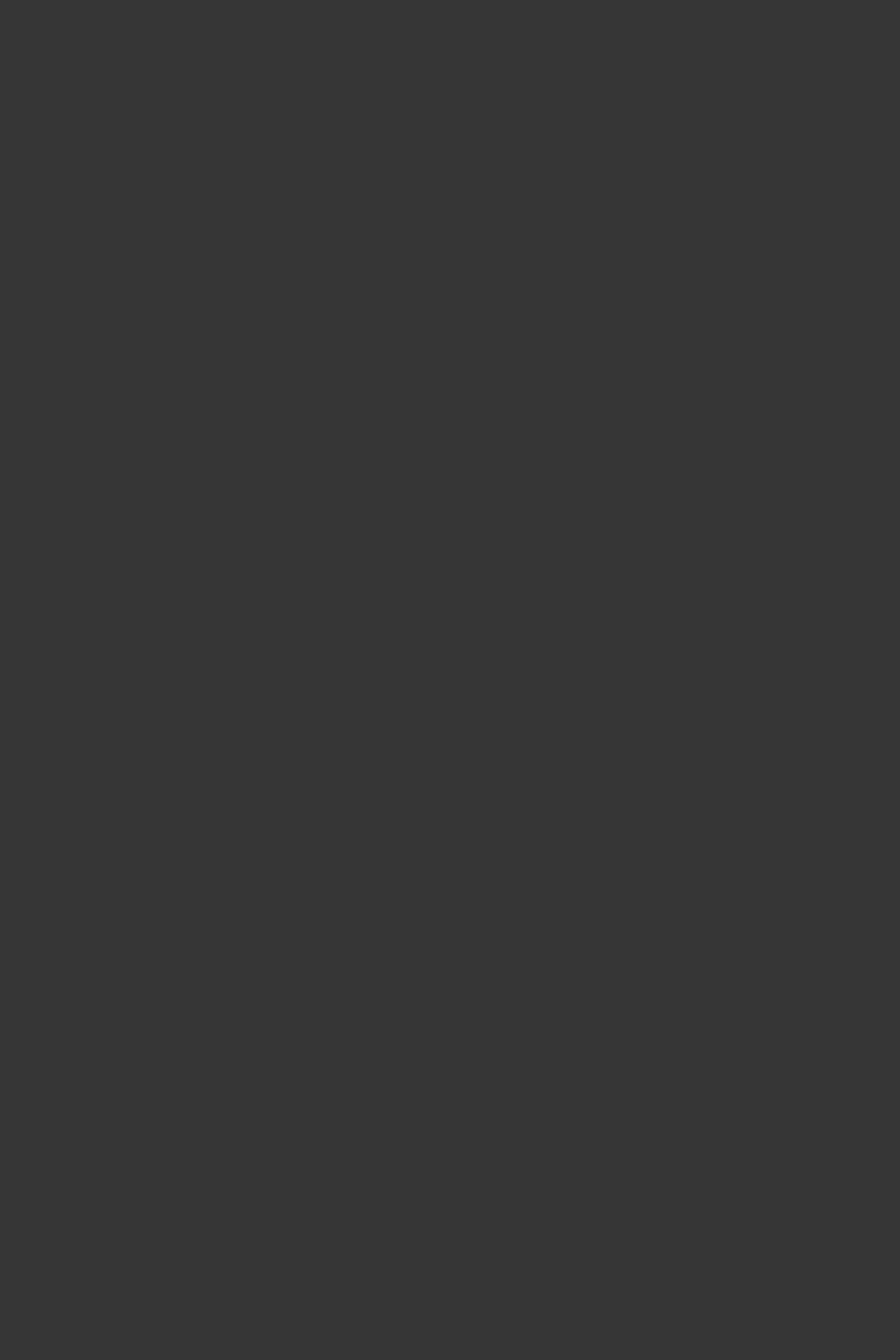
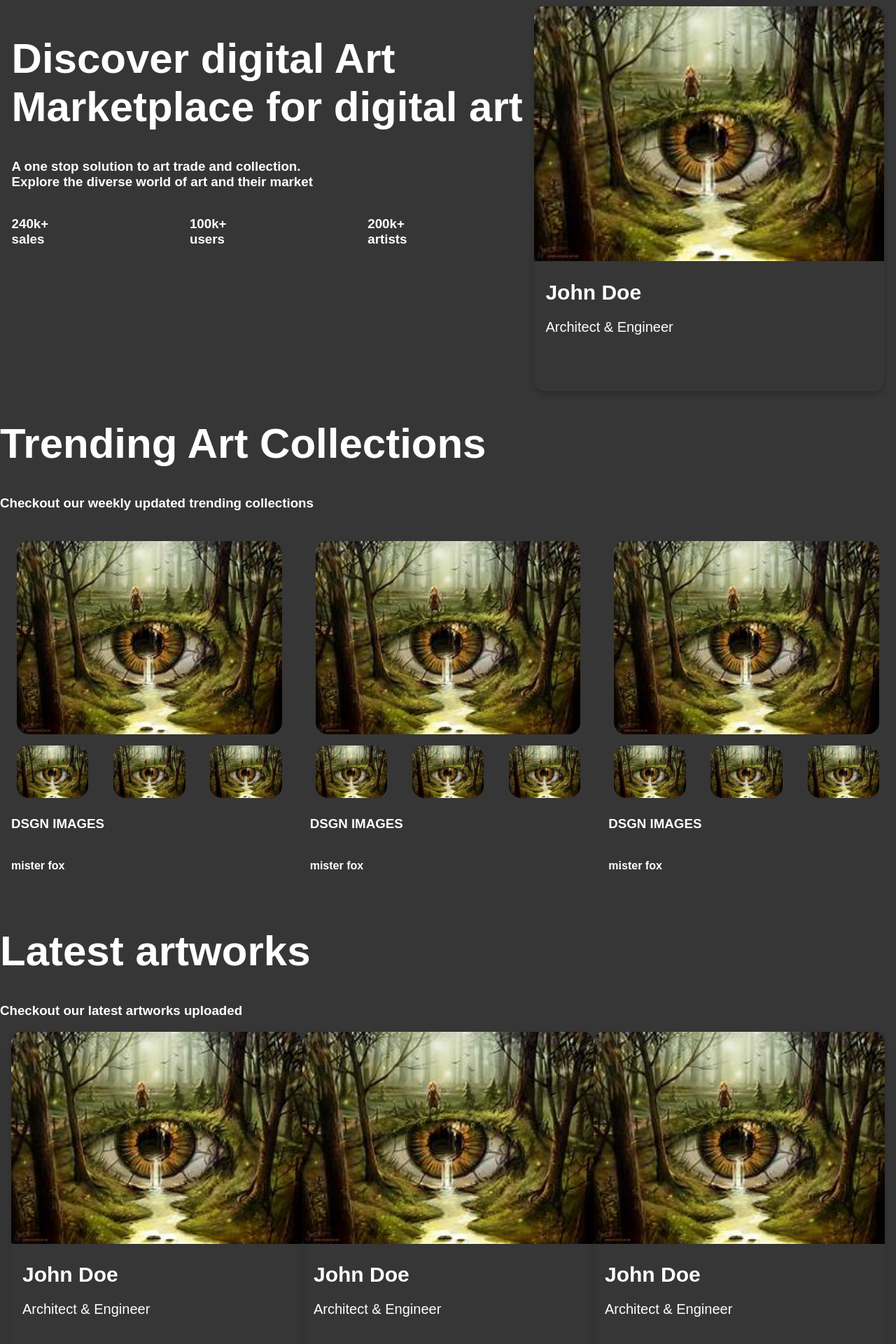
Before and after one commit to Anirudh-018/Marketplace-project, a React (Create React App) app in the folder art-marketplace/: page /home in a window 1280 px wide. Before the commit this address had no page. Shown: the part 86-2006 px from the top of the page at 70% size. Before the commit the page ends 800 px from the top, so only its background shows below. Built offline with nearby package versions, Linux system fonts and the light colour scheme.

Commit message:
partial completion of home page

```diff
--- a/art-marketplace/src/App.js
+++ b/art-marketplace/src/App.js
@@ -2,6 +2,7 @@ import { Route, Routes } from "react-router-dom";
 import "./css/App.css";
 import SignUp from "./SignUp";
 import Login from "./Login";
+import Home from "./Home";
 function App() {
   return (
     <div>
@@ -10,6 +11,8 @@ function App() {
         </Route>
         <Route path='/login' element={<Login/>}>
         </Route>
+        <Route path='/home' element={<Home/>}>
+        </Route>
       </Routes>
     </div>
   );
--- /dev/null
+++ b/art-marketplace/src/Home.js
@@ -0,0 +1,123 @@
+import Nav from "./Nav";
+import classes from "./css/home.module.css";
+import art from "./images/home-art.jpeg";
+function Home() {
+  return (
+    <div className={classes.main}>
+      <Nav />
+      <div className={classes.init}>
+        <div className={classes.left}>
+          <h1>
+            Discover digital Art
+            <br />
+            Marketplace for digital art
+          </h1>
+          <h3>
+            A one stop solution to art trade and collection.
+            <br />
+            Explore the diverse world of art and their market
+          </h3>
+          <div className={classes.initContent}>
+            <h3>
+              240k+
+              <br />
+              sales
+            </h3>
+            <h3>
+              100k+
+              <br />
+              users
+            </h3>
+            <h3>
+              200k+
+              <br />
+              artists
+            </h3>
+          </div>
+        </div>
+        <div className={classes.right}>
+          <div className={classes.card}>
+            <img src={art} alt="Avatar" />
+            <div className={classes.container}>
+              <h4>
+                <b style={{ fontSize: "30px" }}>John Doe</b>
+              </h4>
+              <p style={{ fontSize: "20px" }}>Architect & Engineer</p>
+            </div>
+          </div>
+        </div>
+      </div>
+      <h1>Trending Art Collections</h1>
+      <h3>
+        <b>Checkout our weekly updated trending collections</b>
+      </h3>
+      <div className={classes.popular}>
+        {/* change the card images and the desc using the hooks and the response from the api */}
+        <div className={classes.card1}>
+          <img src={art} className={classes.largeImage} alt="im1"></img>
+          <div className={classes.sub}>
+            <img src={art} className={classes.subImage} alt="im1"></img>
+            <img src={art} className={classes.subImage} alt="im1"></img>
+            <img src={art} className={classes.subImage} alt="im1"></img>
+          </div>
+          <h3>DSGN IMAGES</h3>
+          <h4>mister fox</h4>
+        </div>
+        <div className={classes.card1}>
+          <img src={art} className={classes.largeImage} alt="im1"></img>
+          <div className={classes.sub}>
+            <img src={art} className={classes.subImage} alt="im1"></img>
+            <img src={art} className={classes.subImage} alt="im1"></img>
+            <img src={art} className={classes.subImage} alt="im1"></img>
+          </div>
+          <h3>DSGN IMAGES</h3>
+          <h4>mister fox</h4>
+        </div>
+        <div className={classes.card1}>
+          <img src={art} className={classes.largeImage} alt="im1"></img>
+          <div className={classes.sub}>
+            <img src={art} className={classes.subImage} alt="im1"></img>
+            <img src={art} className={classes.subImage} alt="im1"></img>
+            <img src={art} className={classes.subImage} alt="im1"></img>
+          </div>
+          <h3>DSGN IMAGES</h3>
+          <h4>mister fox</h4>
+        </div>
+      </div>
+      <h1>Latest artworks</h1>
+      <h3>
+        <b>Checkout our latest artworks uploaded</b>
+      </h3>
+      <div className={classes.latest}>
+        <div className={classes.card}>
+          <img src={art} alt="Avatar" />
+          <div className={classes.container}>
+            <h4>
+              <b style={{ fontSize: "30px" }}>John Doe</b>
+            </h4>
+            <p style={{ fontSize: "20px" }}>Architect & Engineer</p>
+          </div>
+        </div>
+        <div className={classes.card}>
+          <img src={art} alt="Avatar" />
+          <div className={classes.container}>
+            <h4>
+              <b style={{ fontSize: "30px" }}>John Doe</b>
+            </h4>
+            <p style={{ fontSize: "20px" }}>Architect & Engineer</p>
+          </div>
+        </div>
+        <div className={classes.card}>
+          <img src={art} alt="Avatar" />
+          <div className={classes.container}>
+            <h4>
+              <b style={{ fontSize: "30px" }}>John Doe</b>
+            </h4>
+            <p style={{ fontSize: "20px" }}>Architect & Engineer</p>
+          </div>
+        </div>
+      </div>
+    </div>
+  );
+}
+export default Home;
--- a/art-marketplace/src/Login.js
+++ b/art-marketplace/src/Login.js
@@ -1,8 +1,46 @@
-function Login(){
-    return(
-        <div>
-            <h1>login</h1>
+import Nav from "./Nav";
+import monaLisa from "./images/mona-lisa.jpeg";
+import Footer from "./Footer";
+import * as icons from "react-icons/bs";
+import "./css/login.css";
+function Login() {
+  return (
+    <div>
+      <Nav />
+      <div className="container">
+        <div className="image">
+          <img src={monaLisa} alt="monalisa" />
         </div>
-    );
+        <div className="create">
+          <h1>Login into your account</h1>
+          <h2>Welcome! Enter Your Details to login</h2>
+          <form>
+            <div className="input-container">
+              <icons.BsEnvelope className="icon" />
+              <input
+                className="input-field"
+                type="email"
+                placeholder="Email"
+                name="mail"
+              />
+            </div>
+            <div className="input-container">
+              <icons.BsLock className="icon" />
+              <input
+                className="input-field"
+                type="password"
+                placeholder="Password"
+                name="password"
+              />
+            </div>
+            <button type="submit" className="submit">
+              login
+            </button>
+          </form>
+        </div>
+      </div>
+      <Footer />
+    </div>
+  );
 }
 export default Login;
--- a/art-marketplace/src/Nav.js
+++ b/art-marketplace/src/Nav.js
@@ -12,9 +12,9 @@ function Nav() {
         <div className="item">Marketpace</div>
         <div className="item">Rankings</div>
         <Link to='/login' className="item">Connect a Wallet</Link>
-        <a className="item" href="Login.html">
+        <a className="item" href="#">
           <div className="signup">
-            <button><CiShop className="iconSignup"/><b>Hello</b></button>
+            <button><CiShop className="iconSignup"/><b><Link to='/login'>Login</Link></b></button>
           </div>
         </a>
       </div>
--- a/art-marketplace/src/css/footer.css
+++ b/art-marketplace/src/css/footer.css
@@ -1,11 +1,9 @@
 .iconMarket {
   color: rgb(149, 66, 226);
-  height: 100%;
   width: fit-content;
 }
 .footer-logo {
   display: flex;
-  width: 100%;
 }
 .item {
   display: flex;
@@ -40,6 +38,7 @@
   border-radius: 15px 0px 0px 15px;
   border:0px solid;
   position: relative;
+  outline: none;
   height: 100%;
 }
 .btn{
--- /dev/null
+++ b/art-marketplace/src/css/home.module.css
@@ -0,0 +1,62 @@
+.init {
+  display: flex;
+  justify-content: space-evenly;
+}
+.card {
+  box-shadow: 0 4px 8px 0 rgba(0, 0, 0, 0.2);
+  transition: 0.3s;
+  border-radius: 15px;
+  width:500px;
+  height: 550px;
+}
+.card img {
+  border-radius: 15px 15px 0px 0px;
+  width: 100%;
+}
+h1 {
+  font-size: 60px;
+}
+.card:hover {
+  box-shadow: 0 8px 16px 0 rgba(0, 0, 0, 0.2);
+}
+
+.container {
+  padding: 2px 16px;
+}
+.right {
+  border-radius: 15px;
+}
+.initContent {
+  display: grid;
+  grid-template-columns: auto auto auto;
+  grid-template-rows: 1fr;
+  gap: 5%;
+}
+.popular{
+  display: flex;
+  justify-content: space-between;
+}
+.card1{
+  display: flex;
+  flex-direction: column;
+  padding:16px;
+}
+.largeImage{
+  width:100%;
+  border-radius: 25px;
+  padding :8px;
+}
+.sub{
+  display: flex;
+  justify-content: space-between;
+}
+.subImage{
+  width:30%;
+  padding: 8px;
+  border-radius: 25px;
+}
+.latest{
+  display: flex;
+  justify-content: space-between;
+  margin:16px;
+}
--- a/art-marketplace/src/css/signup.css
+++ b/art-marketplace/src/css/signup.css
@@ -32,19 +32,20 @@ body {
   color: white;
   font-family: Arial, Helvetica, sans-serif;
   height: 100%;
+  /* max-width: 200vb; */
 }
 .container {
   display: flex;
-  justify-content: space-between;
+  border-radius: 25px;
+  width: 100%;
+  justify-content: center;
   background-color: rgb(24, 23, 23);
 }
 .image {
   display: flex;
+  height: 90vh;
   width: 50%;
-  height: 70vh;
-}
-img {
-  width: 100%;
+  border-radius: 25px;
 }
 .create {
   display: flex;
```
Also changed, not shown: art-marketplace/src/css/login.css (added), art-marketplace/src/images/home-art.jpeg (added).
